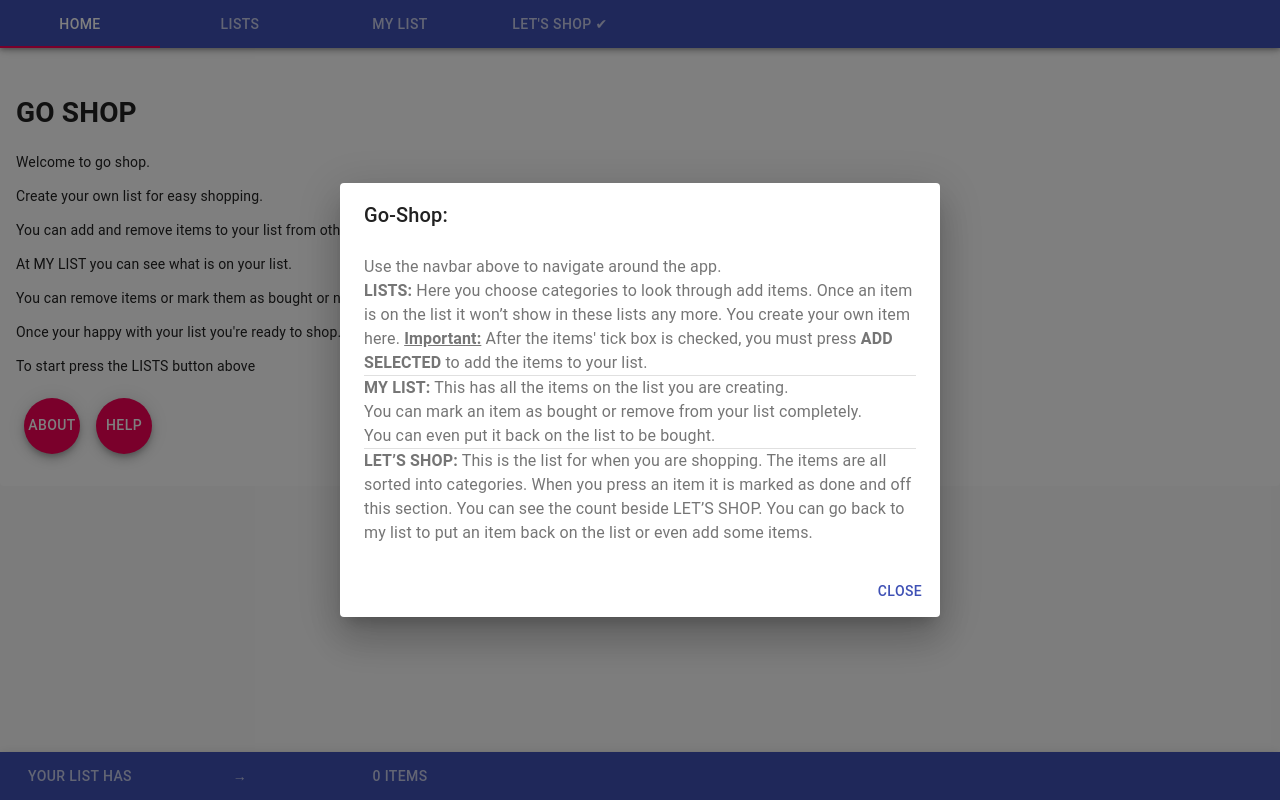
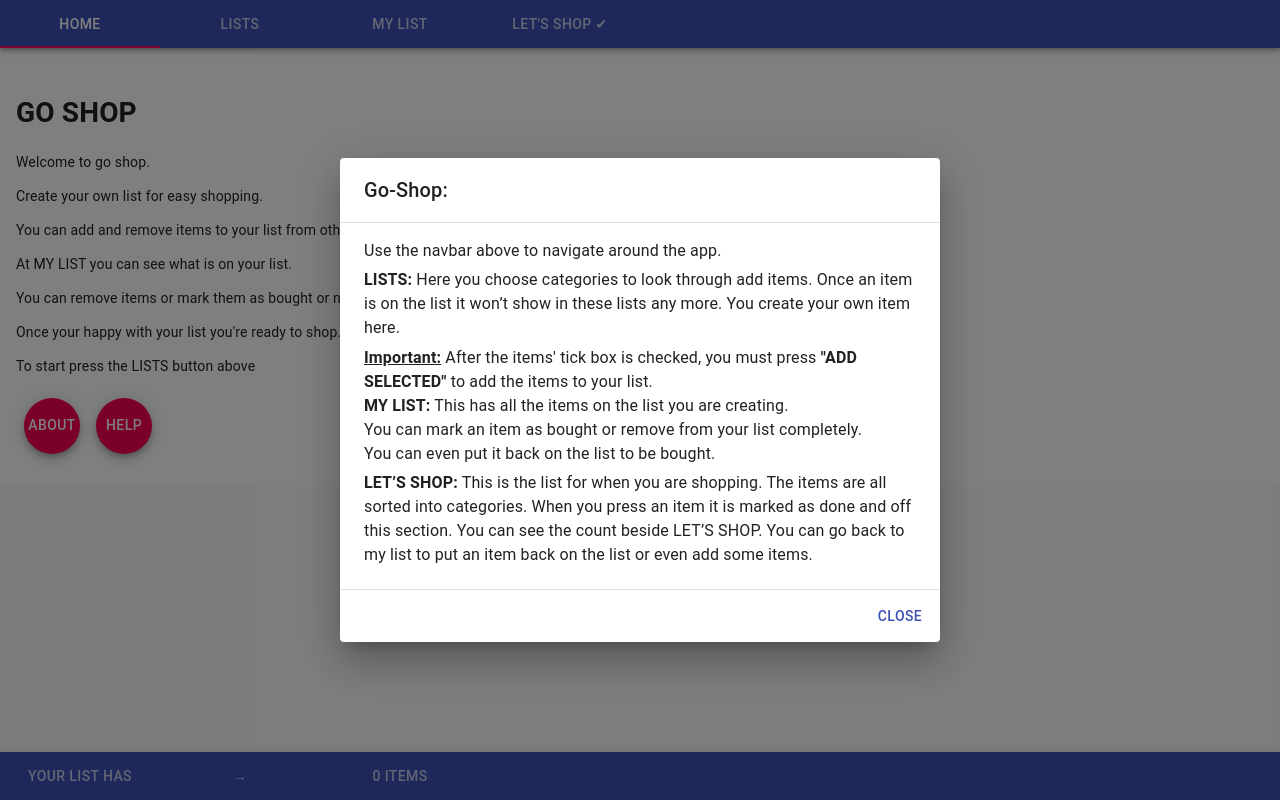
Before and after one commit to GregatGit/go-shop, a React (Create React App) app: page / in a window 1280 px wide. Both pictures are taken after a click on the button "HELP". Built offline with nearby package versions, Linux system fonts and the light colour scheme.

Commit message:
change mui components displaying intstructions

```diff
--- a/src/components/Dialog/Instructions.js
+++ b/src/components/Dialog/Instructions.js
@@ -6,17 +6,16 @@ import {
   Dialog,
   DialogActions,
   DialogContent,
-  DialogContentText,
   DialogTitle,
   Slide,
-  Divider
+  Typography,
 } from '@material-ui/core'
 
 const Transition = React.forwardRef(function Transition(props, ref) {
   return <Slide direction="up" ref={ref} {...props} />
 })
 
-const useStyles = makeStyles(theme => ({
+const useStyles = makeStyles((theme) => ({
   fab: {
     margin: theme.spacing(1),
   },
@@ -55,26 +54,39 @@ function Instructions() {
         aria-labelledby="alert-dialog-slide-title"
         aria-describedby="alert-dialog-slide-description"
       >
-        <DialogTitle id="alert-dialog-slide-title">
-          {'Go-Shop:'}
-        </DialogTitle>
-        <DialogContent>
-          <DialogContentText id="alert-dialog-slide-description">
-          Use the navbar above to navigate around the app.<br />
-          <b>LISTS:</b> Here you choose categories to look through add items.
-          Once an item is on the list it won’t show in these lists any more.
-          You create your own item here. <u><b>Important:</b></u> After the items' tick box is checked, you must press <b>ADD SELECTED</b> to add the items to your list.
-          <Divider />
-          <b>MY LIST:</b> This has all the items on the list you are creating.<br />
-          You can mark an item as bought or remove from your list completely.<br />
-          You can even put it back on the list to be bought.
-          <Divider />
-          <b>LET’S SHOP:</b> This is the list for when you are shopping.  The items are
-          all sorted into categories. When you press an item it is marked as done
-          and off this section. You can see the count beside LET’S SHOP.
-          You can go back to my list to put an item back on the list or even
-          add some items.
-          </DialogContentText>
+        <DialogTitle id="alert-dialog-slide-title">{'Go-Shop:'}</DialogTitle>
+        <DialogContent dividers>
+          <Typography gutterBottom>
+          Use the navbar above to navigate around the app.
+          </Typography>
+
+          <Typography gutterBottom>
+            <b>LISTS:</b> Here you choose categories to look through add
+              items. Once an item is on the list it won’t show in these lists
+              any more. You create your own item here.
+          </Typography>
+          <Typography>
+            <u><b>Important:</b></u>
+              {' '}
+              After the items' tick box is checked, you must press{' '}
+              <b>"ADD SELECTED"</b> to add the items to your list.
+          </Typography>
+          <Typography gutterBottom>
+            <b>MY LIST:</b> This has all the items on the list you are
+              creating.
+              <br />
+              You can mark an item as bought or remove from your list
+              completely.
+              <br />
+              You can even put it back on the list to be bought.
+          </Typography>
+          <Typography gutterBottom>
+              <b>LET’S SHOP:</b> This is the list for when you are shopping. The
+              items are all sorted into categories. When you press an item it is
+              marked as done and off this section. You can see the count beside
+              LET’S SHOP. You can go back to my list to put an item back on the
+              list or even add some items.
+            </Typography>
         </DialogContent>
         <DialogActions>
           <Button onClick={handleClose} color="primary">
```
